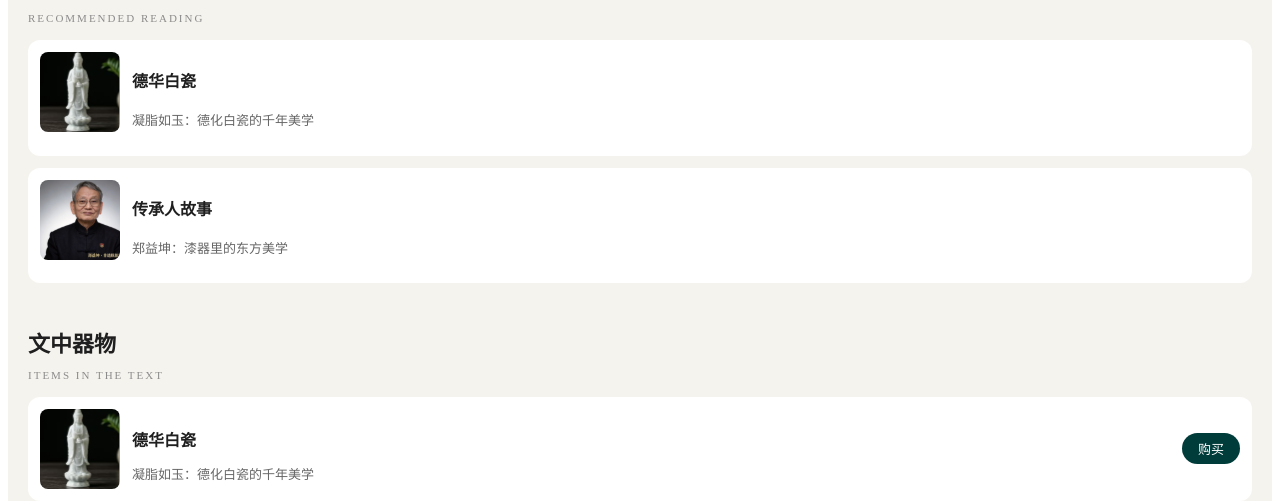
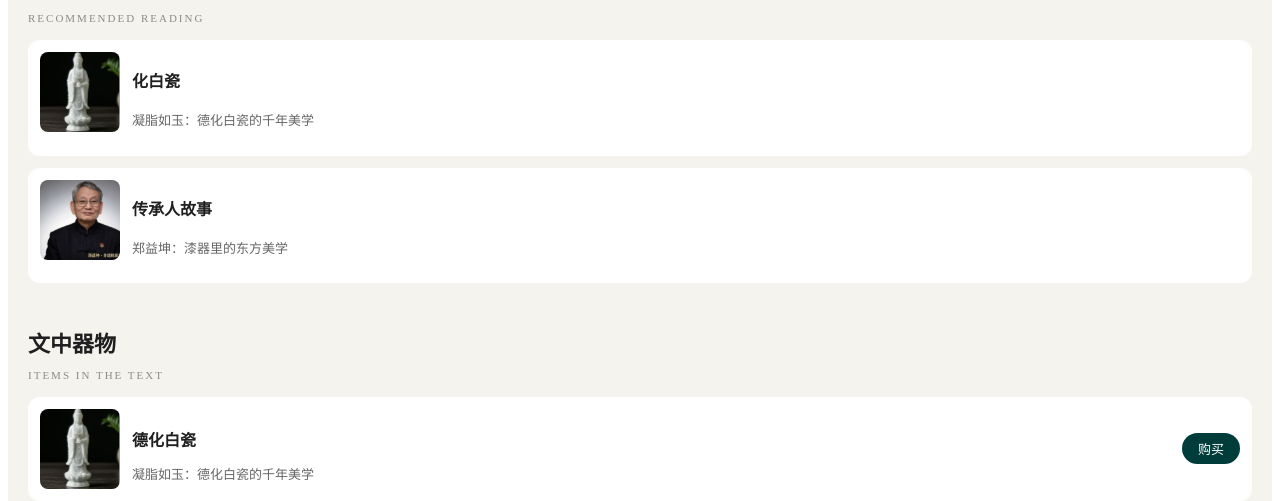
Before and after one commit to wyl10101100-sudo/minwuzhi, a Next.js app: page /explore/maritime-silk-road in a window 1280 px wide. Shown: the part 3183-3684 px from the top of the page. Built offline with nearby package versions, Linux system fonts and the light colour scheme.

Commit message:
replace scan icon

```diff
--- a/src/app/explore/[id]/page.tsx
+++ b/src/app/explore/[id]/page.tsx
@@ -64,7 +64,7 @@ export default function ArticleDetailPage() {
     recommended: [
       {
         id: "r1",
-        title: "德华白瓷",
+        title: "化白瓷",
         subtitle: "凝脂如玉：德化白瓷的千年美学",
         image: "/images/banner/explore/dehua-porcelain.svg",
         href: "/article/dehua-porcelain",
@@ -80,7 +80,7 @@ export default function ArticleDetailPage() {
     itemsInText: [
       {
         id: "i1",
-        name: "德华白瓷",
+        name: "德化白瓷",
         subtitle: "凝脂如玉：德化白瓷的千年美学",
         image: "/images/banner/explore/dehua-porcelain.svg",
         price: "¥12,800",
```
